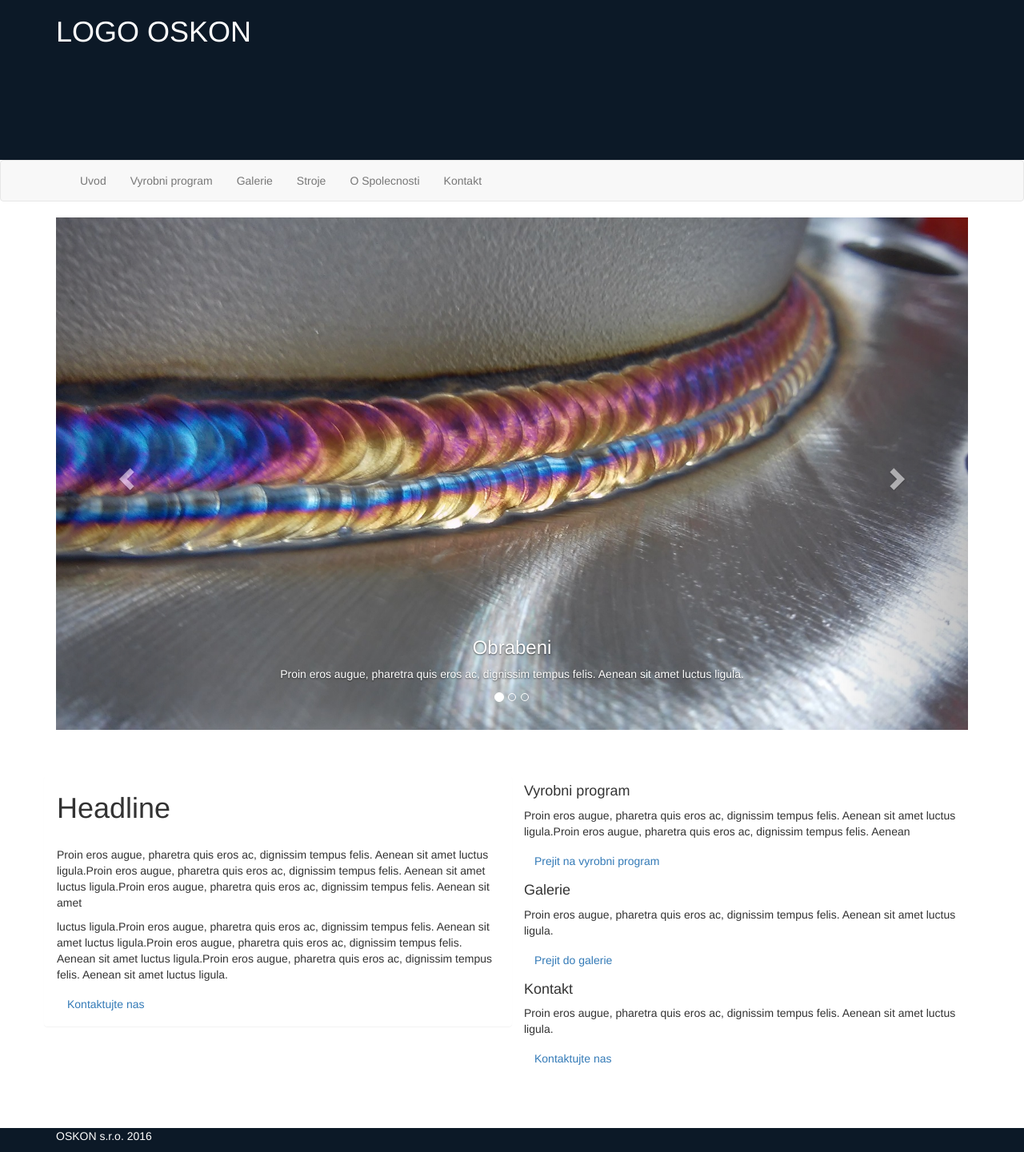
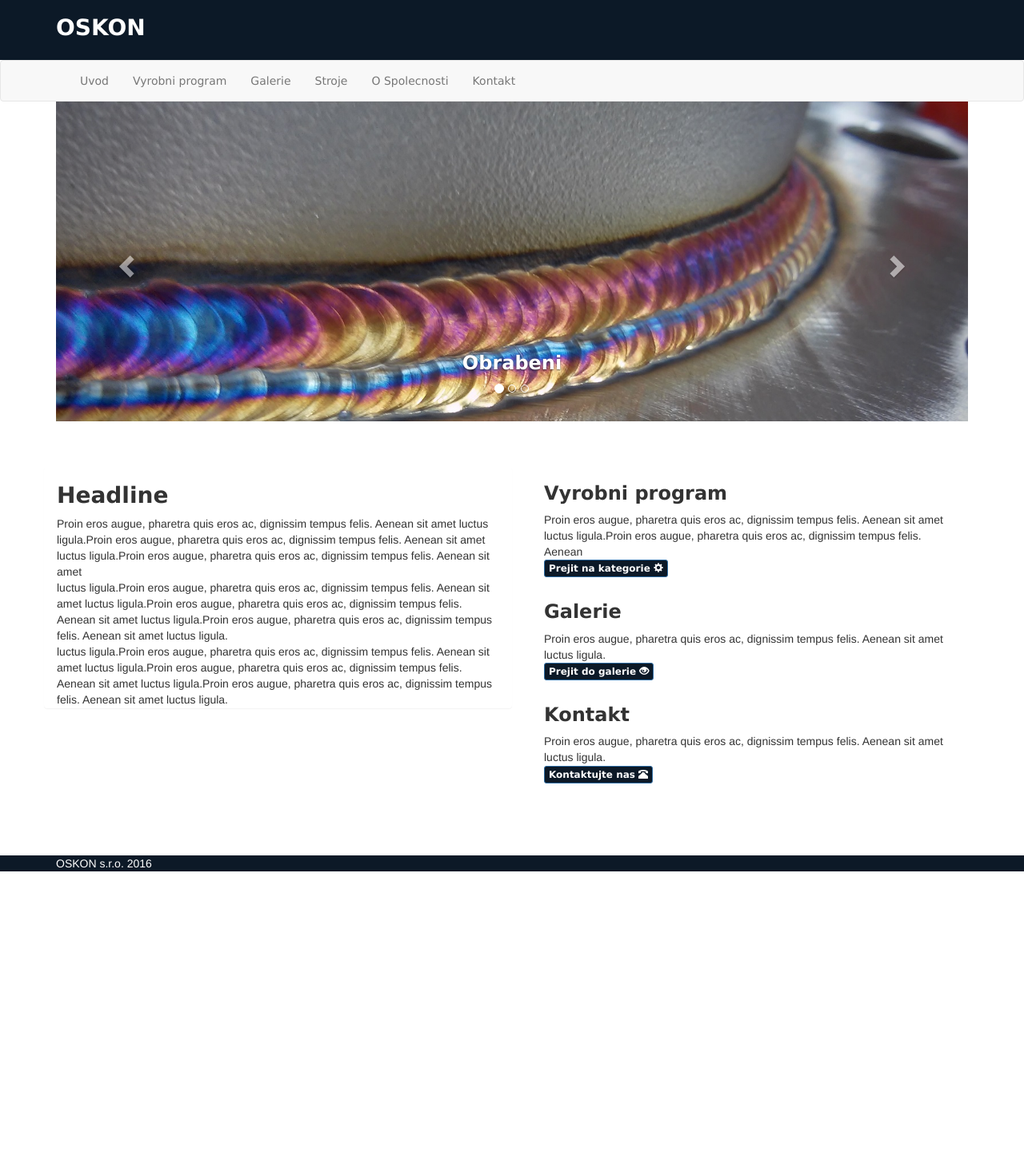
Before and after one commit to gsgahg/OSKON, a Django app: page / in a window 1280 px wide. Shown: the whole page at 80% size. After the commit the page ends 1090 px from the top, so only its background shows below. Run offline with Django 3.2, Linux system fonts and the light colour scheme; some libraries are stand-ins or nearby versions.

Commit message:
dalsi commit

```diff
--- a/o_nas/templates/o_nas/base.html
+++ b/o_nas/templates/o_nas/base.html
@@ -12,7 +12,7 @@
 
 <header class="bgimage">
     <div class="container">
-        <h1 class="logo">LOGO OSKON</h1>
+        <h1 class="logo">OSKON</h1>
     </div>
 </header
 <body>
--- a/o_nas/templates/o_nas/index.html
+++ b/o_nas/templates/o_nas/index.html
@@ -14,11 +14,8 @@
           <div class="item active">
             <img src="media/carousel1.jpg">
             <div class="carousel-caption">
-              <h3>Obrabeni</h3>
-              <p>
-                Proin eros augue, pharetra quis eros ac, dignissim tempus felis. Aenean sit amet
-                luctus ligula.
-              </p>
+              <h4>Obrabeni</h4>
+
 
             </div>
           </div>
@@ -26,10 +23,7 @@
             <img src="media/5ir6oKY.png">
             <div class="carousel-caption">
               <h3>Konstrukce</h3>
-              <p>
-                Proin eros augue, pharetra quis eros ac, dignissim tempus felis. Aenean sit amet
-                luctus ligula.
-              </p>
+
 
             </div>
           </div>
@@ -37,10 +31,6 @@
             <img src="media/carousel2.jpg">
             <div class="carousel-caption">
               <h3>Svarovani</h3>
-              <p>
-                Proin eros augue, pharetra quis eros ac, dignissim tempus felis. Aenean sit amet
-                luctus ligula.
-              </p>
 
             </div>
           </div>
@@ -59,7 +49,7 @@
 <div class="container">
   <div class="row">
     <div class="col-xs-12 col-md-6 panel">
-        <h1 style="padding-bottom: 0.5cm">Headline</h1>
+        <h1>Headline</h1>
         <p>
           Proin eros augue, pharetra quis eros ac, dignissim tempus felis. Aenean sit amet
           luctus ligula.Proin eros augue, pharetra quis eros ac, dignissim tempus felis. Aenean sit amet
@@ -72,22 +62,26 @@
           luctus ligula.
         </p>
         <p>
-          <a class="btn btn-link" href="{% url 'o_nas:kontakt'%}">Kontaktujte nas</a>
+          luctus ligula.Proin eros augue, pharetra quis eros ac, dignissim tempus felis. Aenean sit amet
+          luctus ligula.Proin eros augue, pharetra quis eros ac, dignissim tempus felis. Aenean sit amet
+          luctus ligula.Proin eros augue, pharetra quis eros ac, dignissim tempus felis. Aenean sit amet
+          luctus ligula.
         </p>
+
 
     </div>
 
     <div class="col-xs-12 col-md-6">
         <div class="container-fluid">
-          <div class="row">
+          <div class="row" id="x">
 
 
-                <h4>Vyrobni program</h4>
+                <a href="{% url 'vyrobni_program:vyrobni_program'%}"><h4>Vyrobni program</h4></a>
                 <p>
                   Proin eros augue, pharetra quis eros ac, dignissim tempus felis. Aenean sit amet
                   luctus ligula.Proin eros augue, pharetra quis eros ac, dignissim tempus felis. Aenean
                 </p>
-                <a class="btn btn-link" href="{% url 'vyrobni_program:vyrobni_program'%}">Prejit na vyrobni program</a>
+                <a class="btn btn-primary btn-xs" href="{% url 'vyrobni_program:vyrobni_program'%}">Prejit na kategorie <span class="glyphicon glyphicon glyphicon-cog" aria-hidden="true"></span></a>
 
 
           </div>
@@ -95,15 +89,15 @@
 
 
             <div class="container-fluid">
-              <div class="row">
+              <div class="row" id="x">
 
 
-                    <h4>Galerie</h4>
+                  <a href="{% url 'o_nas:galerie'%}"><h4 href="{% url 'o_nas:galerie'%}">Galerie</h4></a>
                     <p>
                       Proin eros augue, pharetra quis eros ac, dignissim tempus felis. Aenean sit amet
                       luctus ligula.
                     </p>
-                    <a class="btn btn-link" href="{% url 'o_nas:galerie'%}">Prejit do galerie</a>
+                    <a class="btn btn-primary btn-xs" href="{% url 'o_nas:galerie'%}">Prejit do galerie <span class="glyphicon glyphicon glyphicon-eye-open" aria-hidden="true"></span></a>
 
 
 
@@ -114,15 +108,15 @@
 
 
             <div class="container-fluid">
-              <div class="row">
+              <div class="row" id="x">
 
 
-                    <h4>Kontakt</h4>
+                    <a href="{% url 'o_nas:kontakt'%}"><h4>Kontakt</h4></a>
                     <p>
                       Proin eros augue, pharetra quis eros ac, dignissim tempus felis. Aenean sit amet
                       luctus ligula.
                     </p>
-                    <a class="btn btn-link" href="{% url 'o_nas:kontakt'%}">Kontaktujte nas</a>
+                    <a class="btn btn-primary btn-xs" href="{% url 'o_nas:kontakt'%}">Kontaktujte nas  <span class="glyphicon glyphicon glyphicon-phone-alt" aria-hidden="true"></span></a>
 
 
 
--- a/vyrobni_program/static/vyrobni_program/css/style.css
+++ b/vyrobni_program/static/vyrobni_program/css/style.css
@@ -1,5 +1,54 @@
 li a {
 }
+
+a.btn.btn-primary.btn-xs{
+  background-color: #0c1927;
+  font-weight: bold;
+}
+
+a.btn.btn-primary.btn-md{
+  background-color: #0c1927;
+  font-weight: bold;
+}
+
+.btn.btn-primary.btn-md{
+  background-color: #0c1927;
+  font-weight: bold;
+}
+
+h1 {
+  font-family: Verdana;
+  font-weight: bold;
+  font-size: 28px;
+}
+
+h3 {
+  font-family: Verdana;
+  font-weight: bold;
+}
+
+h4 {
+  font-family: Verdana;
+  font-weight: bold;
+  font-size: 24px;
+}
+
+a {
+  font-family: verdana;
+  color: #333;
+}
+
+a:hover {
+    color: #000000;
+}
+
+
+
+.btn-link {
+  color: #333;
+  font-weight: bold;
+}
+
 body {
     margin: 0 0 100px; /* bottom = footer height */
     padding: 0px;
@@ -14,14 +63,14 @@ html {
     background-color: #0c1927;
     background-position: center center;
     background-size: cover;
-    height: 200px;
+    height: 75px;
 }
 footer {
     background-color: #0c1927;
     position: absolute;
     left: 0;
     bottom: 0;
-    height: 30px;
+    height: 20px;
     width: 100%;
     overflow:hidden;
     color: white
@@ -63,7 +112,6 @@ footer {
     background: transparent;
     z-index: 1;
 
-
 }
 #Fullscreen img{
 height: 50%;
@@ -71,4 +119,30 @@ max-width: 100% auto;
 display: block;
 margin: 0 auto;
 }
+
+
+nav.navbar.navbar-default {
+  margin-bottom: 0px;
 }
+
+
+.carousel slide{
+  width:100%;
+  max-height: 400px;
+}
+
+.carousel-inner{
+  max-height: 400px;
+}
+
+.item {
+  max-height: 400px;
+}
+
+div#x.row {
+  margin: 10px;
+}
+
+div.row p {
+  margin-bottom: 0px;
+}
--- a/vyrobni_program/templates/vyrobni_program/detail.html
+++ b/vyrobni_program/templates/vyrobni_program/detail.html
@@ -7,7 +7,7 @@
     <div class="row" style="padding: 0.2cm">
 
         <a href="{% url 'vyrobni_program:vyrobni_program' %}">
-        <button class="btn btn-default btn-lg">Zpet na vyrobni program</button>
+        <button class="btn btn-primary btn-md">Zpet na vyrobni program</button>
       </a>
 
 
--- a/vyrobni_program/templates/vyrobni_program/vyrobni_program.html
+++ b/vyrobni_program/templates/vyrobni_program/vyrobni_program.html
@@ -7,13 +7,13 @@
     {% if list_of_categories %}
         {% for category in list_of_categories %}
         <div class="col-sm-6 col-md-4">
-  			<div class="thumbnail">
+  			<div class="thumbnail" id="index">
         <a href="{% url 'vyrobni_program:detail' category.id %}"><img style="height: 200px; width:400px" src="{{ category.image.url }}"></a>
             <div class="caption">
-  						<h3><a href="{% url 'vyrobni_program:detail' category.id %}">{{ category.name }}</a></h3>
+  						<h4><a style="color: #000000" href="{% url 'vyrobni_program:detail' category.id %}">{{ category.name }}</a></h4>
   						<p>{{ category.short_description }}</p>
 
-  							<a class="btn btn-default btn-block" href="{% url 'vyrobni_program:detail' category.id %}">Vice informaci</a>
+  							<a class="btn btn-primary btn-md" href="{% url 'vyrobni_program:detail' category.id %}"></span>Vice informaci</a>
   					</div>
         </div>
         </div>
```
